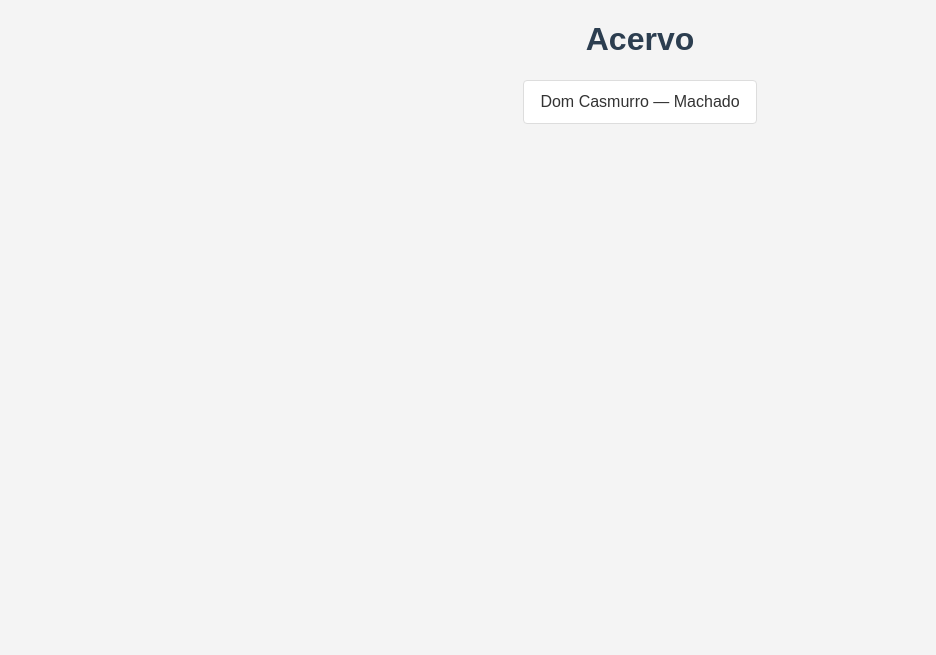
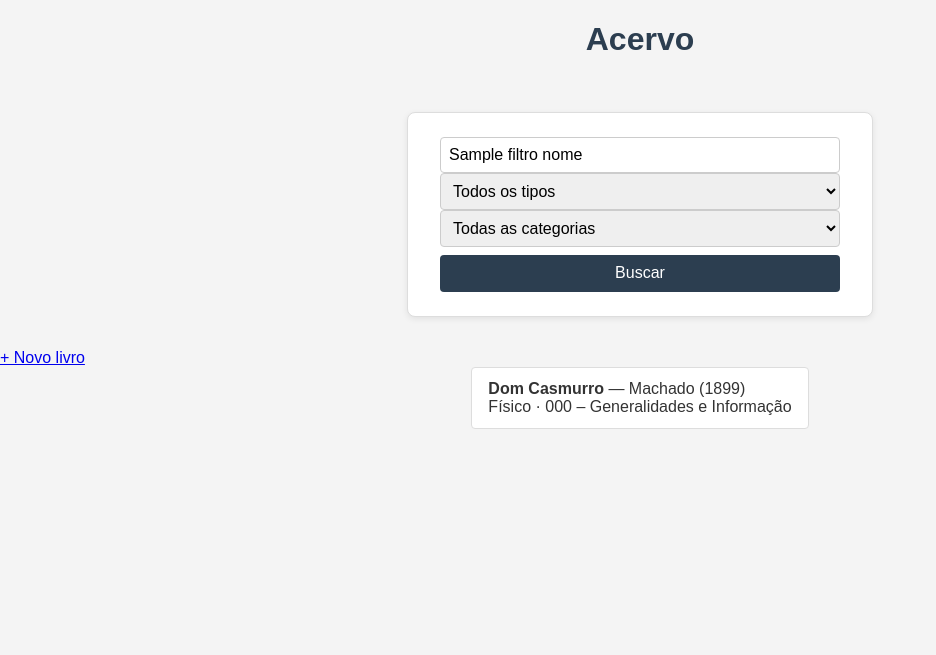
Before and after one commit to cristian-univassouras/fullstack-job-p1, a Django app: template acervo/templates/acervo/lista.html in a window 1280 px wide. Shown: the part 60-715 px from the top of the page, without its empty margins (0-936 px from the left). Run offline with Django 5.2, Linux system fonts and the light colour scheme; data comes from the database, SQL or seed files in the repository; the template is opened without the code that fills it: values that come from a table or form of the project are taken from there, most other values are stand-ins (such as "Sample title", 1, 10 or a date in 2020).

Commit message:
adiciona formulario de busca e novos campos na listagem

```diff
--- a/acervo/templates/acervo/lista.html
+++ b/acervo/templates/acervo/lista.html
@@ -3,11 +3,37 @@
 {% block conteudo %}
 
 <h1>Acervo</h1>
+
+<form method="get" class="busca">
+    <input type="text" name="nome" placeholder="Buscar por título ou autor" value="{{ filtro_nome }}">
+
+    <select name="tipo">
+        <option value="">Todos os tipos</option>
+        {% for valor, rotulo in tipos %}
+            <option value="{{ valor }}" {% if valor == filtro_tipo %}selected{% endif %}>{{ rotulo }}</option>
+        {% endfor %}
+    </select>
+
+    <select name="categoria">
+        <option value="">Todas as categorias</option>
+        {% for valor, rotulo in categorias %}
+            <option value="{{ valor }}" {% if valor == filtro_categoria %}selected{% endif %}>{{ rotulo }}</option>
+        {% endfor %}
+    </select>
+
+    <button type="submit">Buscar</button>
+</form>
+
+<a class="botao-novo" href="{% url 'novo_livro' %}">+ Novo livro</a>
+
 <ul>
     {% for livro in livros %}
-        <li>{{ livro.titulo }} — {{ livro.autor }}</li>
+        <li>
+            <strong>{{ livro.titulo }}</strong> — {{ livro.autor }} ({{ livro.ano }})<br>
+            <span class="meta">{{ livro.get_tipo_acervo_display }} · {{ livro.get_categoria_display }}</span>
+        </li>
     {% empty %}
-        <li>Nenhum livro cadastrado.</li>
+        <li>Nenhum livro encontrado.</li>
     {% endfor %}
 </ul>
 
```
